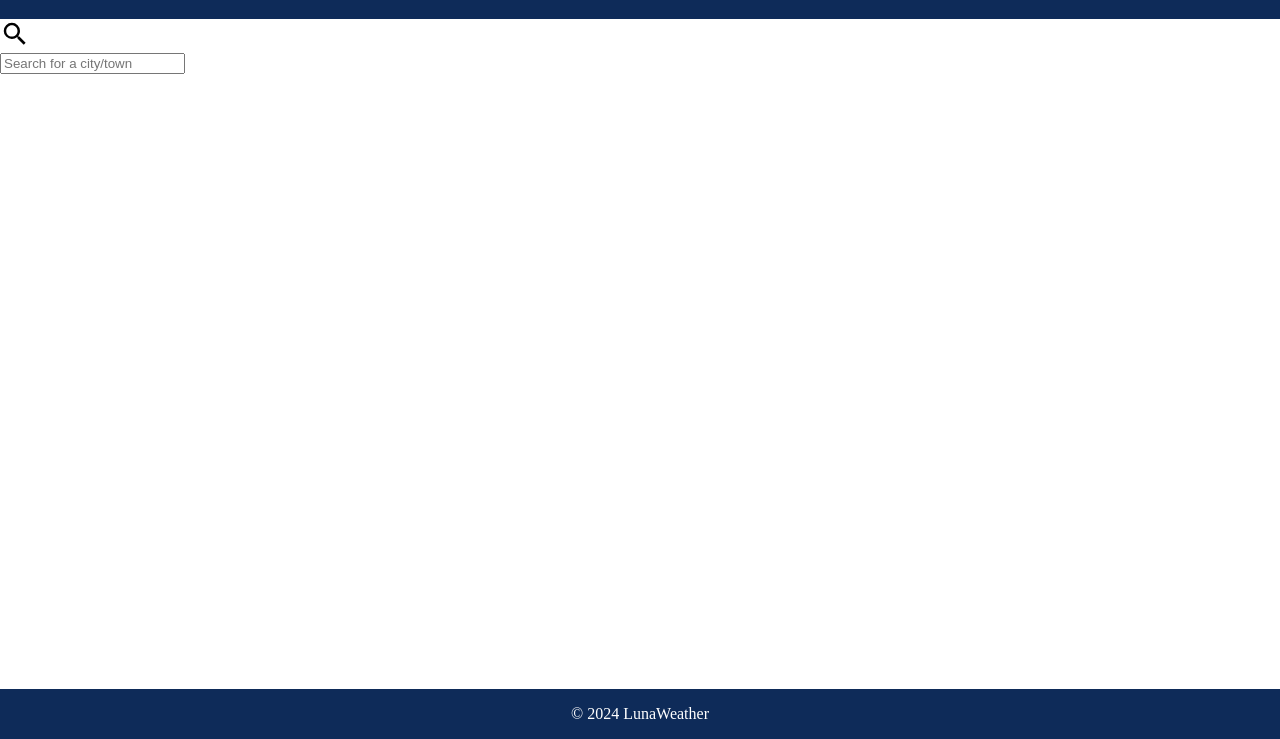
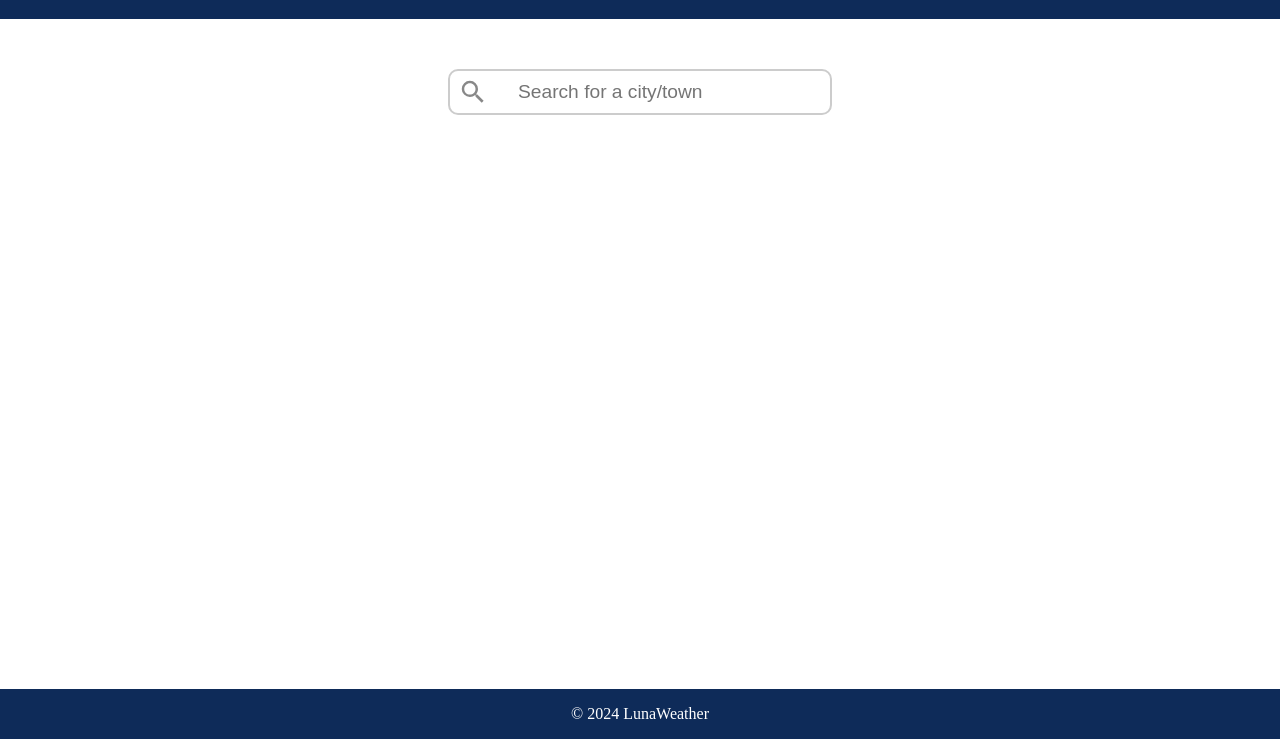
Before and after one commit to kylepunta/weather-app, a website built with webpack: page src/template.html in a window 1280 px wide. Shown: the part 61-800 px from the top of the page. Built offline with nearby package versions, Linux system fonts and the light colour scheme.

Commit message:
Set display: flex and flex-direction to column for main element; set color of sidebar text and close button; styled the section tag; set form width and styled the search box

```diff
--- a/src/styles.css
+++ b/src/styles.css
@@ -25,6 +25,8 @@ header {
 
 main {
     grid-area: main;
+    display: flex;
+    flex-direction: column;
 }
 
 footer {
@@ -65,6 +67,7 @@ aside {
     background-color: #f9f9f9;
     border: 1px solid #ccc;
     box-shadow: 0px 0px 2px #000;
+    color: #444;
 }
 
 .settings-header {
@@ -83,6 +86,59 @@ aside {
     right: 10px;
 }
 
+.close-button > svg {
+    fill: #444;
+}
+
 .close-button:hover {
     cursor: pointer;
 }
+
+section:first-child {
+    display: flex;
+    align-items: center;
+    justify-content: center;
+    margin-top: 50px;
+}
+
+form {
+    width: 30%;
+}
+
+.search-box {
+    display: flex;
+    align-items: center;
+    gap: 10px;
+    border: 2px solid #ccc;
+    border-radius: 10px;
+}
+
+#location {
+    border: none;
+    font-size: 1.2rem;
+    width: 100%;
+}
+
+.search-button {
+    display: flex;
+    align-items: center;
+    justify-content: center;
+    padding: 6px 8px;
+}
+
+.search-button > svg {
+    fill: #888;
+}
+
+#location:focus {
+    border: none;
+    outline: none;
+}
+
+.active {
+    border: 2px solid #0e2b59;
+}
+
+#active-button {
+    fill: #0e2b59;
+}
```
